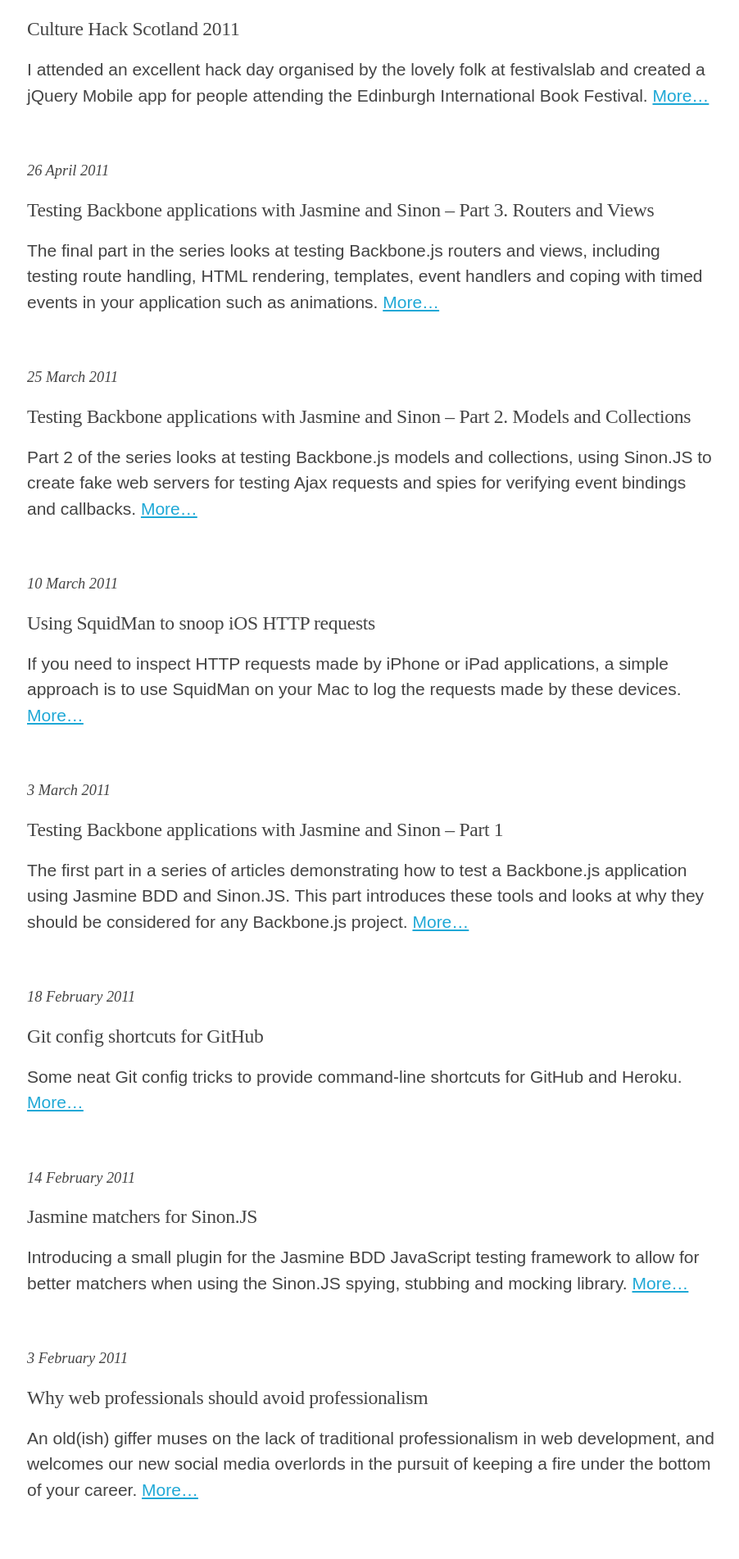
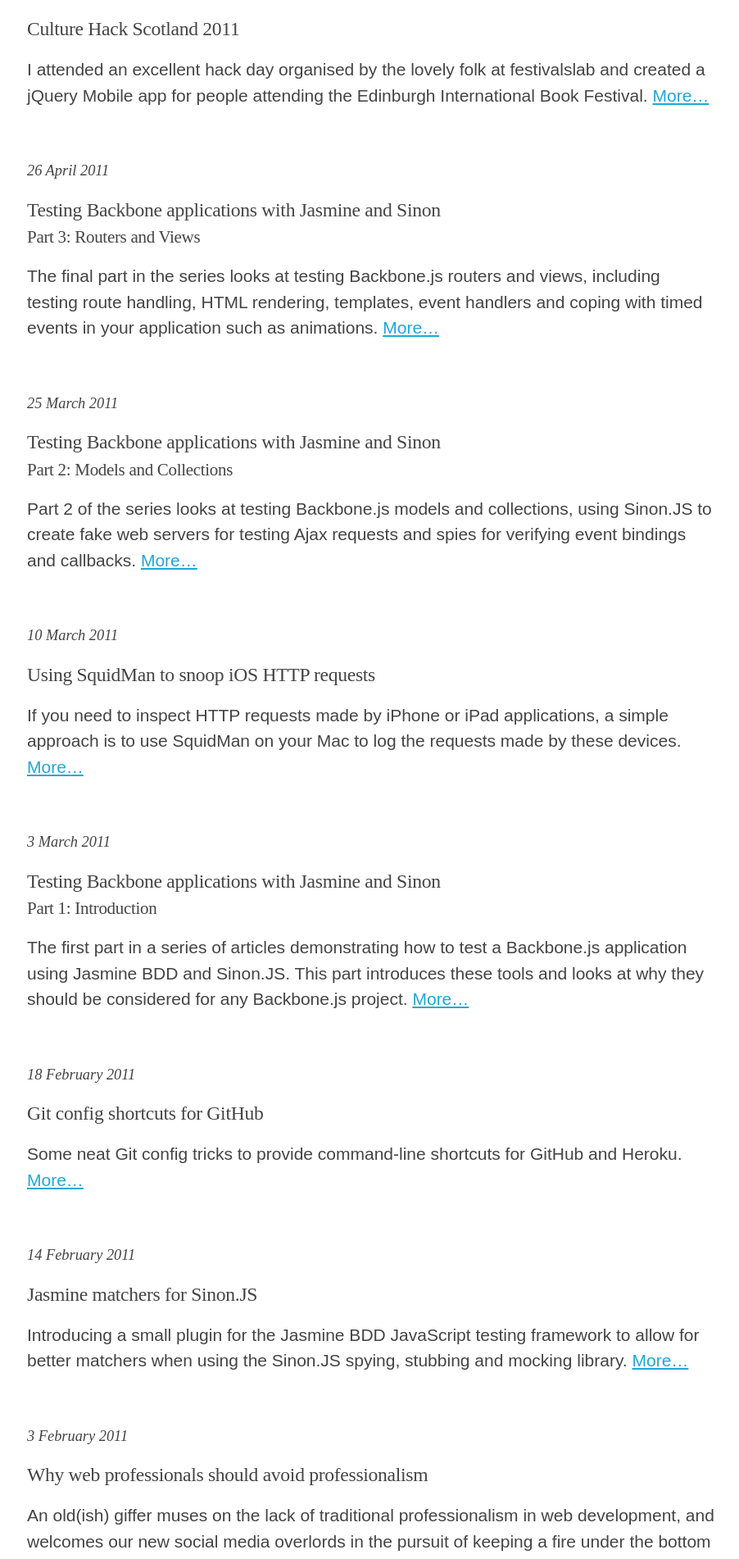
Before and after one commit to froots/froots.github.io, a Jekyll site: the page built from index.html, in a window 1280 px wide. Shown: the part 2406-4308 px from the top of the page at 82% size, without its empty margins (187-1089 px from the left). Built offline with Jekyll 4.4.1, drawn with Linux system fonts in a browser that asks for light colours.

Commit message:
Add subtitles to article list on home page and other pages

```diff
--- a/_posts/2011-03-03-testing-backbone-apps-with-jasmine-sinon.md
+++ b/_posts/2011-03-03-testing-backbone-apps-with-jasmine-sinon.md
@@ -1,6 +1,7 @@
 ---
 layout:     post
-title:      Testing Backbone applications with Jasmine and Sinon – Part 1
+title:      Testing Backbone applications with Jasmine and Sinon
+subtitle: "Part 1: Introduction"
 comments:   post
 description: The first part in a series of articles demonstrating how to test a Backbone.js application using Jasmine BDD and Sinon.JS. This part introduces these tools and looks at why they should be considered for any Backbone.js project.
 ---
--- a/_sass/main/_post.scss
+++ b/_sass/main/_post.scss
@@ -28,3 +28,8 @@
     color: $color-primary;
   }
 }
+
+.post__subtitle {
+  display: block;
+  font-size: 1rem;
+}
--- a/index.html
+++ b/index.html
@@ -16,7 +16,12 @@
       </time>
     </div>
     <h1 class="post__heading">
-      <a href="{{ post.url }}" class="permalink post__link">{{ post.title }}</a>
+      <a href="{{ post.url }}" class="permalink post__link">
+        {{ post.title }}
+        {% if post.subtitle %}
+          <span class="post__subtitle">{{ post.subtitle }}</span>
+        {% endif %}
+      </a>
     </h1>
     <p class="post__body">
       {{ post.description }}
```
Also changed, not shown: _includes/post-list.html (+6 -1 lines), _posts/2011-03-25-testing-backbone-apps-with-jasmine-sinon-2.md (+2 -1 lines), _posts/2011-04-26-testing-backbone-apps-with-jasmine-sinon-3.md (+2 -1 lines).
